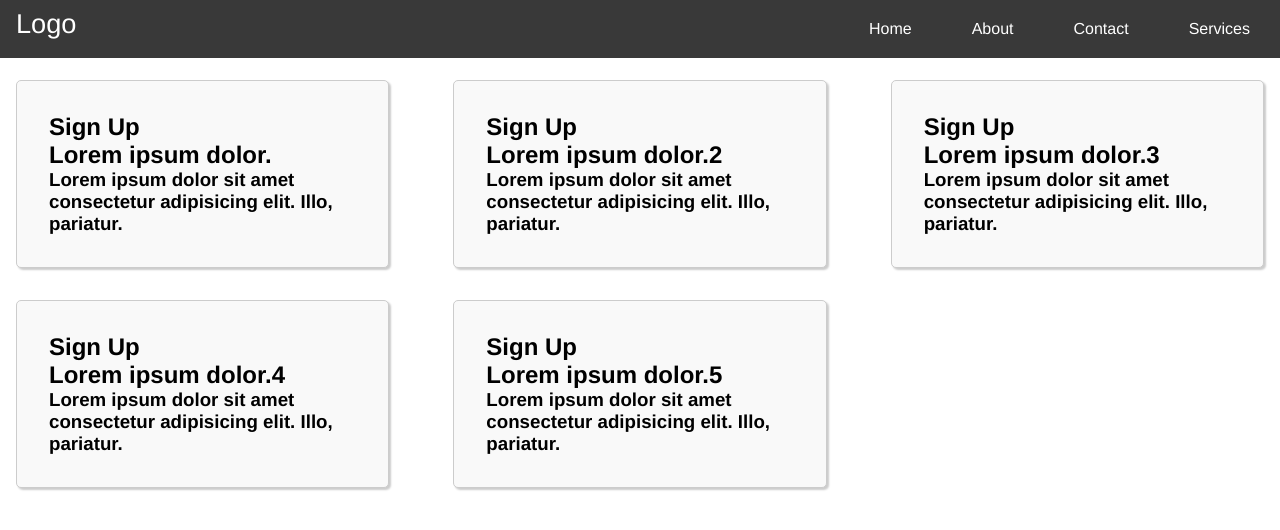
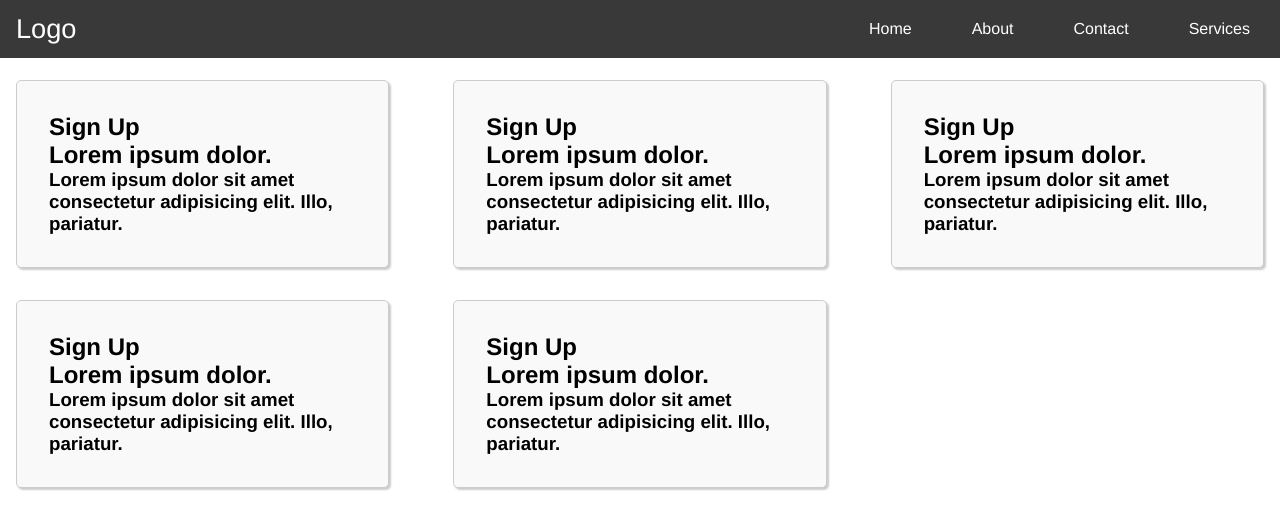
Before and after one commit to NataMellado/css-navbar-responsive1, a plain HTML site: page index.html in a window 1280 px wide. Drawn offline with Linux system fonts and the light colour scheme.

Commit message:
Add README file

```diff
--- a/index.css
+++ b/index.css
@@ -74,6 +74,12 @@
 
 
 @media (min-width: 768px) {
+    .navbar {
+        display: flex;
+        justify-content: space-between;
+        align-items: center;
+    }
+
     .navbar li {
       float: left;
     }
--- a/index.html
+++ b/index.html
@@ -42,7 +42,7 @@
                 <h1>Sign Up</h1>
             </div>
             <div class="card-body">
-                <h2>Lorem ipsum dolor.2</h2>
+                <h2>Lorem ipsum dolor.</h2>
                 <h3>Lorem ipsum dolor sit amet consectetur adipisicing elit. Illo, pariatur.</h3>
             </div>
         </div>
@@ -52,7 +52,7 @@
                 <h1>Sign Up</h1>
             </div>
             <div class="card-body">
-                <h2>Lorem ipsum dolor.3</h2>
+                <h2>Lorem ipsum dolor.</h2>
                 <h3>Lorem ipsum dolor sit amet consectetur adipisicing elit. Illo, pariatur.</h3>
             </div>
         </div>
@@ -62,7 +62,7 @@
                 <h1>Sign Up</h1>
             </div>
             <div class="card-body">
-                <h2>Lorem ipsum dolor.4</h2>
+                <h2>Lorem ipsum dolor.</h2>
                 <h3>Lorem ipsum dolor sit amet consectetur adipisicing elit. Illo, pariatur.</h3>
             </div>
         </div>
@@ -72,7 +72,7 @@
                 <h1>Sign Up</h1>
             </div>
             <div class="card-body">
-                <h2>Lorem ipsum dolor.5</h2>
+                <h2>Lorem ipsum dolor.</h2>
                 <h3>Lorem ipsum dolor sit amet consectetur adipisicing elit. Illo, pariatur.</h3>
             </div>
         </div>
```
Also changed, not shown: screenshots/desktop.png (added), screenshots/mobile.png (added), 1 other file.
